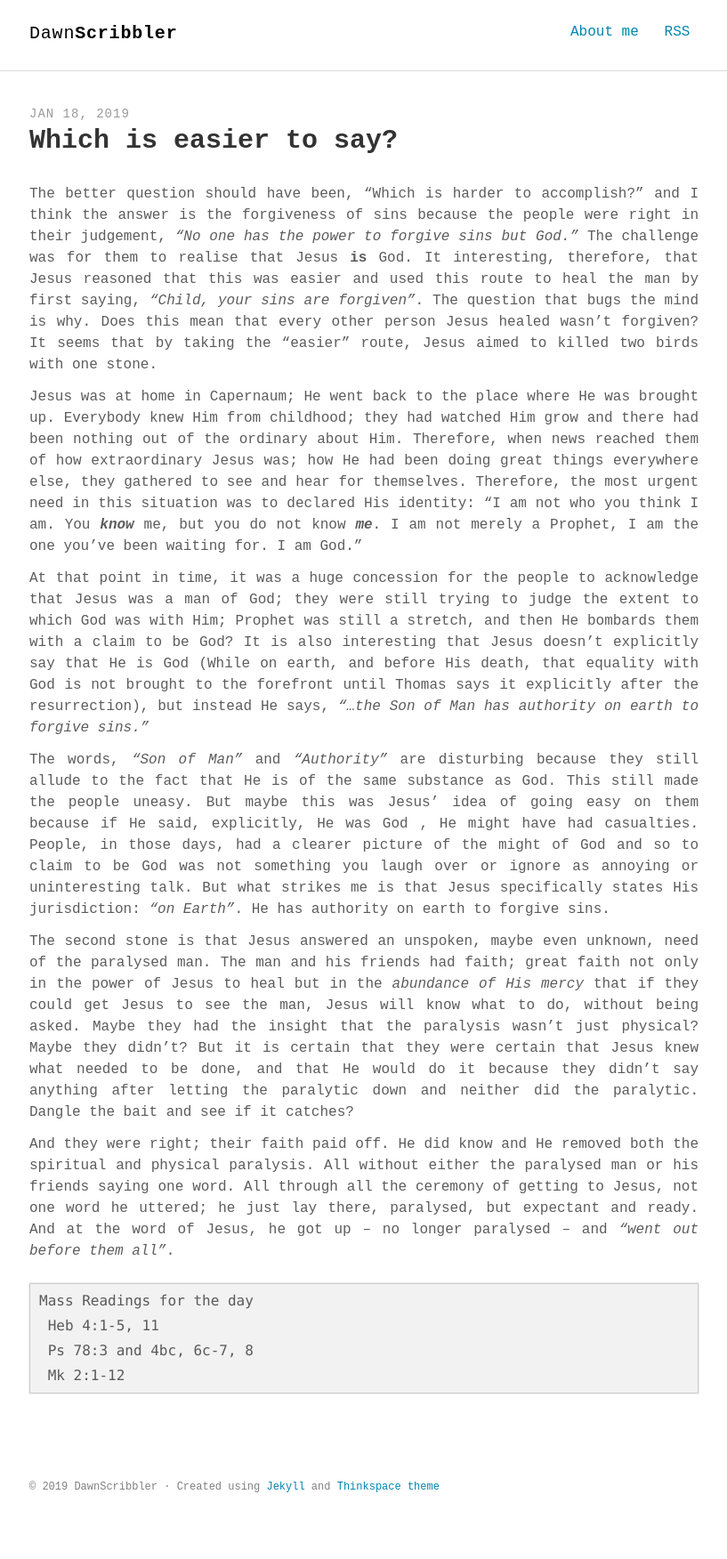
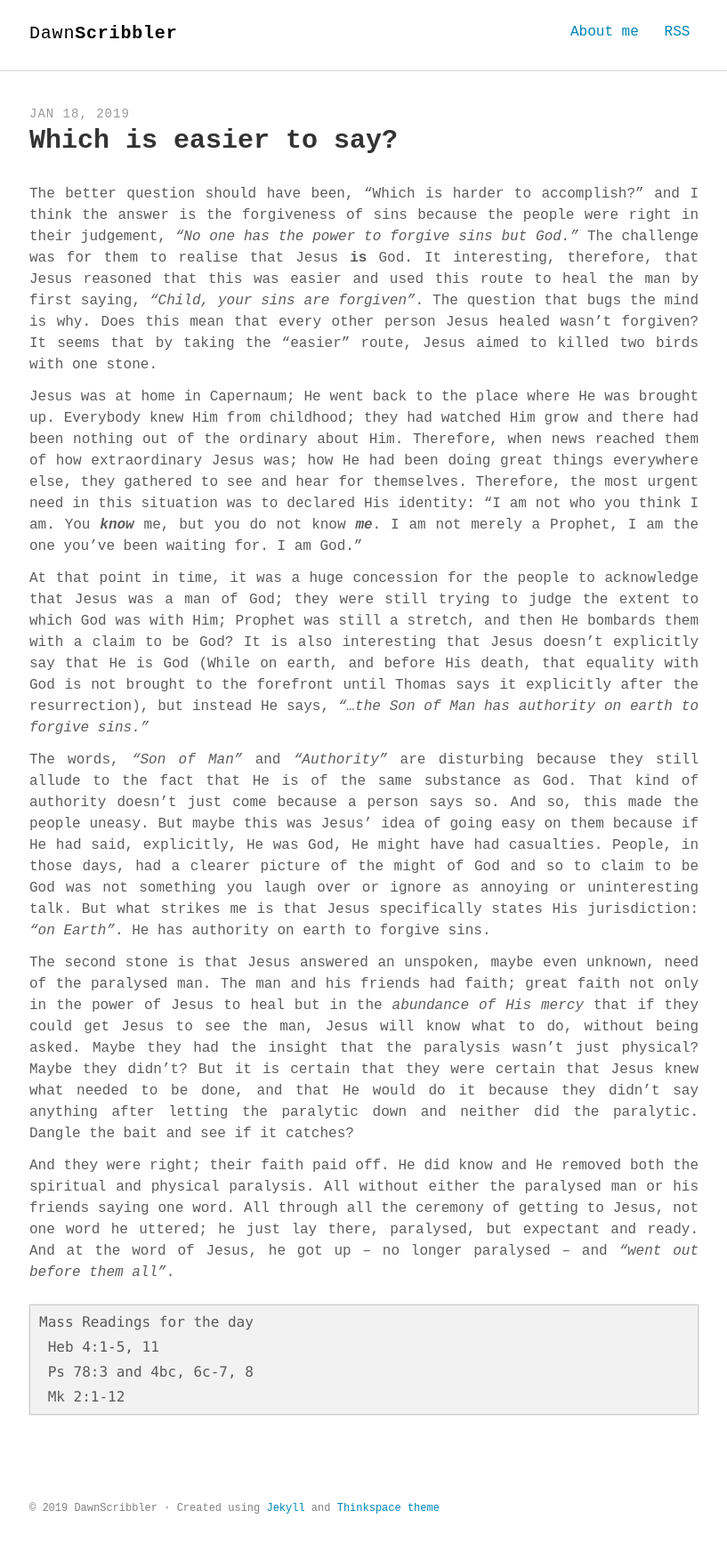
Before and after one commit to soulatcrossroad/dawnscribbler.github.io, a Jekyll site: the page built from _posts/2019-01-18-which-is-easier-to-say.md, in a window 1280 px wide. Shown: the whole page at 89% size, without its empty margins (231-1048 px from the left). Built offline with Jekyll 4.4.1, drawn with Linux system fonts in a browser that asks for light colours; some web fonts are replaced; before the commit the page ends 1728 px from its top, so only the background shows below that.

Commit message:
Update 2019-01-18-which-is-easier-to-say.md

```diff
--- a/_posts/2019-01-18-which-is-easier-to-say.md
+++ b/_posts/2019-01-18-which-is-easier-to-say.md
@@ -13,7 +13,7 @@ Therefore, the most urgent need in this situation was to declared His identity:
 
 At that point in time, it was a huge concession for the people to acknowledge that Jesus was a man of God; they were still trying to judge the extent to which God was with Him; Prophet was still a stretch, and then He bombards them with a claim to be God? It is also interesting that Jesus doesn’t explicitly say that He is God (While on earth, and before His death, that equality with God is not brought to the forefront until Thomas says it explicitly after the resurrection), but instead He says, _“…the Son of Man has authority on earth to forgive sins.”_
 
-The words, _"Son of Man"_ and _"Authority"_ are disturbing because they still allude to the fact that He is of the same substance as God. This still made the people uneasy. But maybe this was Jesus' idea of going easy on them because if He said, explicitly, He was God , He might have had casualties. People, in those days, had a clearer picture of the might of God and so to claim to be God was not something you laugh over or ignore as annoying or uninteresting talk. But what strikes me is that Jesus specifically states His jurisdiction: _"on Earth"_. He has authority on earth to forgive sins.
+The words, _"Son of Man"_ and _"Authority"_ are disturbing because they still allude to the fact that He is of the same substance as God. That kind of authority doesn't just come because a person says so. And so, this made the people uneasy. But maybe this was Jesus' idea of going easy on them because if He had said, explicitly, He was God, He might have had casualties. People, in those days, had a clearer picture of the might of God and so to claim to be God was not something you laugh over or ignore as annoying or uninteresting talk. But what strikes me is that Jesus specifically states His jurisdiction: _"on Earth"_. He has authority on earth to forgive sins.
 
 The second stone is that Jesus answered an unspoken, maybe even unknown, need of the paralysed man. The man and his friends had faith; great faith not only in the power of Jesus to heal but in the _abundance of His mercy_ that if they could get Jesus to see the man, Jesus will know what to do, without being asked. Maybe they had the insight that the paralysis wasn’t just physical? Maybe they didn’t? But it is certain that they were certain that Jesus knew what needed to be done, and that He would do it because they didn't say anything after letting the paralytic down and neither did the paralytic. Dangle the bait and see if it catches?
 
```
